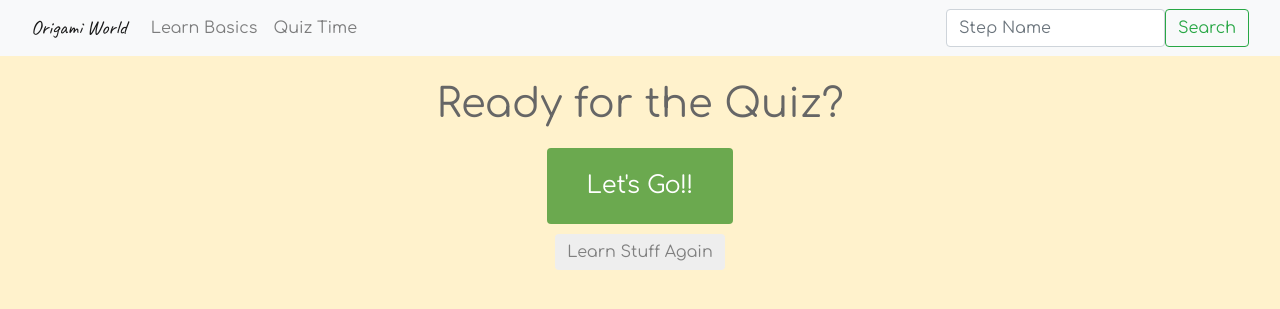
After one commit to xintongqi/w4170_ui_project, a Flask app: page /transition in a window 1280 px wide. The commit adds this page. Shown: the top 309 px of the page. Run offline with Flask 3, Linux system fonts and the light colour scheme; some libraries are stand-ins or nearby versions.

Commit message:
add transition page and fix buttons

```diff
--- a/server.py
+++ b/server.py
@@ -36,7 +36,7 @@ learn_data = {
         'id': '1',
         'name': 'Mountain Fold',
         'diagram': 'https://upload.wikimedia.org/wikipedia/commons/thumb/d/d2/Orisymbol_mountain_fold.svg/1000px-Orisymbol_mountain_fold.svg.png',
-        'video': 'https://www.youtube.com/embed/2jmhd7BPHx0?si=mkOOLQx60T1608_j&autoplay=1&loop=1',
+        'video': 'https://www.youtube.com/embed/2jmhd7BPHx0?si=mkOOLQx60T1608_j&autoplay=1&loop=1&playlist=2jmhd7BPHx0',
         'next': '2',
         'prev': None,
         'description': 'Fold the paper away from you and create a mountain ridge.',
@@ -46,7 +46,7 @@ learn_data = {
         'id': '2',
         'name': 'Valley Fold',
         'diagram': 'https://upload.wikimedia.org/wikipedia/commons/thumb/6/6e/Origami_symbol_valley_fold.svg/1000px-Origami_symbol_valley_fold.svg.png',
-        'video': 'https://www.youtube.com/embed/j5OWOyz5VLk?si=Zj7grpqVRZq-Fxco&autoplay=1&loop=1',
+        'video': 'https://www.youtube.com/embed/j5OWOyz5VLk?si=Zj7grpqVRZq-Fxco&autoplay=1&loop=1&playlist=j5OWOyz5VLk',
         'next': '3',
         'prev': '1',
         'description': 'Fold the paper towards you and create a valley.' ,
@@ -56,7 +56,7 @@ learn_data = {
         'id': '3',
         'name': 'Pull',
         'diagram': 'https://upload.wikimedia.org/wikipedia/commons/thumb/8/85/Orisymbol_pull.svg/1000px-Orisymbol_pull.svg.png',
-        'video': 'https://www.youtube.com/embed/ZtD1X2gZmSs?si=3zhMJR4yz9bYMLEz&autoplay=1&loop=1',
+        'video': 'https://www.youtube.com/embed/ZtD1X2gZmSs?si=3zhMJR4yz9bYMLEz&autoplay=1&loop=1&playlist=ZtD1X2gZmSs',
         'next': '4',
         'prev': '2',
         'description': 'Pull the paper in the direction of the arrow.',
@@ -66,8 +66,8 @@ learn_data = {
         'id': '4',
         'name': 'Open',
         'diagram': 'https://upload.wikimedia.org/wikipedia/commons/thumb/0/09/Orisymbol_open.svg/1000px-Orisymbol_open.svg.png',
-        'video': 'https://www.youtube.com/embed/pxjdk0Jbn1E?si=9OnCdo6-DpIBBhM8&autoplay=1&loop=1',
-        'next': None,
+        'video': 'https://www.youtube.com/embed/pxjdk0Jbn1E?si=9OnCdo6-DpIBBhM8&autoplay=1&loop=1&playlist=pxjdk0Jbn1E',
+        'next': 'transition',
         'prev': '3',
         'description': 'Open the paper in the direction of the arrow.',
         'notion': ['a fat, emtpy arrow', 'a curved tail', 'no dots or slashes']
@@ -239,6 +239,10 @@ def view_step(step_id):
     else:
         return "Oops! We don't have a step with this index!!"
 
+@app.route('/transition')
+def transition():
+    return render_template('transition.html')
+
 @app.route('/quiz/<prob_id>')
 def take_quiz(prob_id):
     global current_quiz_score
--- a/static/main.css
+++ b/static/main.css
@@ -13,6 +13,7 @@ body {
 
 .btn-primary {
   background-color: #6ba94f;
+  color: white;
   border: none;
 }
 
@@ -22,8 +23,27 @@ body {
   border: none;
 }
 
+.btn-primary:active {
+  background-color: green !important;
+  color: white;
+  border: none;
+}
+
 .btn-secondary {
   background-color: #eeeeee;
+  border: none;
+}
+
+.btn-secondary:hover {
+  background-color: #666666;
+  color: white;
+  border: none;
+}
+
+.btn-secondary:active {
+  background-color: #666666;
+  color: white;
+  border: none;
 }
 
 .navbar {
@@ -32,6 +52,10 @@ body {
 
 #special-font {
   font-family: "Caveat", cursive;
+}
+
+.navbar-nav .nav-item.active .nav-link {
+  font-weight: bold;
 }
 
 /* Index */
@@ -53,8 +77,12 @@ body {
 }
 
 /* Search */
+#search-results-container li a {
+  color: #666666;
+}
+
 .highlight {
-  color: blue;
+  color: green;
 }
 
 /* Learn */
@@ -64,6 +92,10 @@ body {
 }
 
 #step .row {
+  margin-bottom: 20px;
+}
+
+#step h1 {
   margin-bottom: 20px;
 }
 
@@ -81,18 +113,19 @@ iframe {
 
 .step-image,
 .step-video {
-  height: 300px;
+  height: 350px;
   overflow: hidden;
 }
 
 #prevButton,
 #nextButton {
-  margin: 10px;
+  margin: 5px;
+  float: right;
 }
 
 .button-container {
   display: flex;
-  justify-content: space-between;
+  justify-content: flex-end;
 }
 
 .notion-list {
@@ -104,6 +137,23 @@ iframe {
   margin-left: none;
   padding-left: none;
   margin-bottom: 10px;
+}
+
+/* Transition */
+#transition_buttons {
+  position: relative;
+  margin-top: 20px;
+}
+
+.bigger-button {
+  font-size: 24px;
+  padding: 20px 40px;
+  margin-bottom: 10px;
+  color: white !important;
+}
+
+#transitionLearn {
+  display: inline-block;
 }
 
 /* Quiz */
--- a/static/search_results.js
+++ b/static/search_results.js
@@ -16,7 +16,7 @@ function displaySearchResults(searchResults, searchText, noResults) {
         let step = searchResults[stepId];
         let highlightedTitle = highlightMatchingText(step.name, searchText);
         html +=
-          "<li><a href='/view/" +
+          "<li><a href='/learn_step/" +
           step.id +
           "'>" +
           highlightedTitle +
@@ -43,5 +43,4 @@ function highlightMatchingText(text, searchText) {
 
 $(document).ready(function () {
   displaySearchResults(sr, st, nr);
-  console.log(sr, st, nr);
 });
--- /dev/null
+++ b/static/transition.js
@@ -0,0 +1,9 @@
+$(document).ready(function () {
+  $("#transitionLearn").click(function () {
+    window.location.href = "/learn_step/1";
+  });
+
+  $("#transitionQuiz").click(function () {
+    window.location.href = "/quiz/1";
+  });
+});
--- a/templates/base.html
+++ b/templates/base.html
@@ -32,16 +32,16 @@
         <div class="container-fluid">
             <a class="navbar-brand" href="/" id="special-font">Origami World</a>
             <ul class="navbar-nav mr-auto mb-2 mb-lg-0">
-                <li class="nav-item">
+                <li class="nav-item {% if request.path.startswith('/learn_step/') %}active{% endif %}">
                     <a class="nav-link" href="/learn_step/1">Learn Basics</a>
                 </li>
-                <li class="nav-item">
+                <li class="nav-item {% if request.path.startswith('/quiz/') %}active{% endif %}">
                     <a class="nav-link" href="/quiz/1">Quiz Time</a>
                 </li>
             </ul>
             <form id="search-form" class="d-flex" action="/search" method="POST">
-                <input id="search-input" class="form-control me-2" type="search" placeholder="step" aria-label="Search"
-                    name="search">
+                <input id="search-input" class="form-control me-2" type="search" placeholder="Step Name"
+                    aria-label="Search" name="search">
                 <button class="btn btn-outline-success" type="submit">Search</button>
             </form>
         </div>
--- /dev/null
+++ b/templates/transition.html
@@ -0,0 +1,18 @@
+{% extends 'base.html' %}
+
+{% block content %}
+
+<script type="text/javascript" src="{{ url_for('static', filename = 'transition.js') }}"></script>
+
+<div id="transition">
+    <div id="transition_text" class="text-center">
+        <h1>Ready for the Quiz?</h1>
+    </div>
+    <div id="transition_buttons" class="text-center">
+        <button id="transitionQuiz" class="btn btn-primary bold bigger-button">Let's Go!!</button>
+        <br>
+        <button id="transitionLearn" class="btn btn-secondary bold">Learn Stuff Again</button>
+    </div>
+</div>
+
+{% endblock %}
```
Also changed, not shown: static/learn_step.js (+11 -18 lines).
